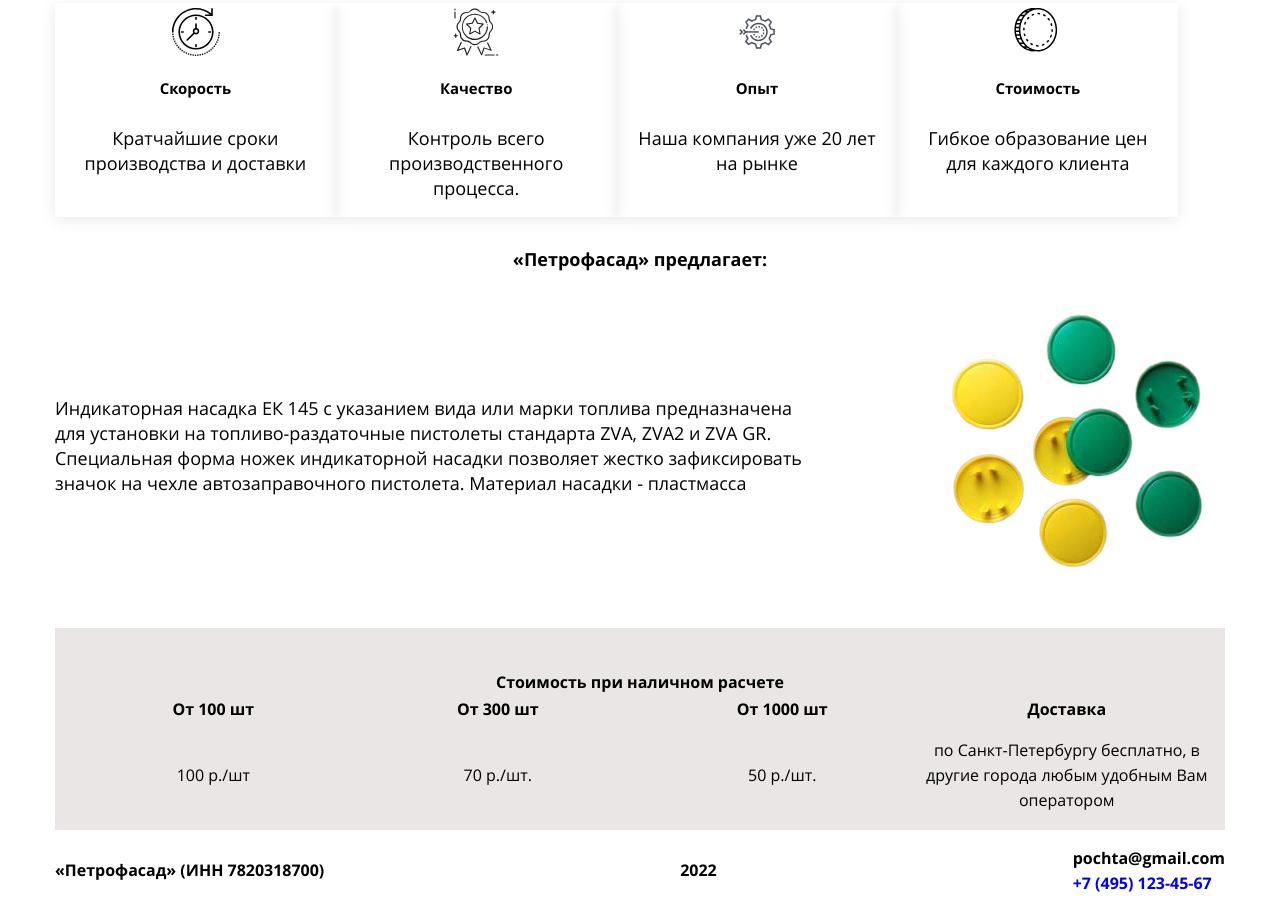
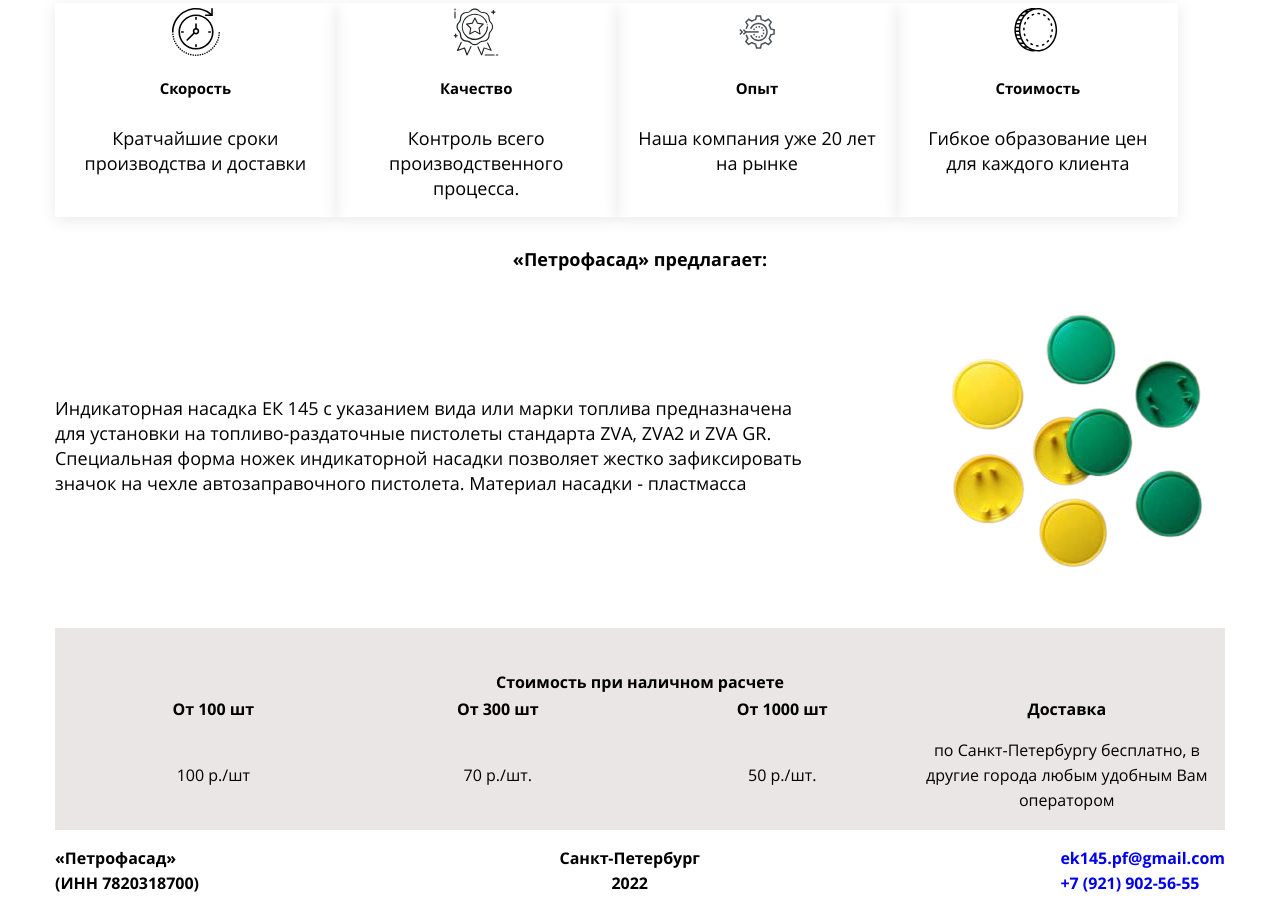
Before and after one commit to sealione1311/petrofasad, a website: page src/index.html in a window 1280 px wide. Shown: the part 1059-1971 px from the top of the page. Drawn offline with nearby package versions, Linux system fonts and the light colour scheme; files that its build step writes are made by us from their sources; files whose address does not match are found by name; a web font is replaced by a local one.

Commit message:
version-2

```diff
--- a/src/html/footer.html
+++ b/src/html/footer.html
@@ -1,15 +1,15 @@
 <footer class="footer container">
-  <div>
-    «Петрофасад»
-    (ИНН 7820318700)
+  <div class="footer-name">
+    <span>«Петрофасад»</span>
+    <span>(ИНН 7820318700)</span>
   </div>
-  <div>
-    2022
+  <div class="footer-year">
+    <span>Санкт-Петербург</span>
+    <span>2022</span>
   </div>
   <div class="contacts">
-    pochta@gmail.com
-    <a href="tel:+74951234567">+7 (495) 123-45-67</a>
-
+    <a href="mailto:ek145.pf@gmail.com">ek145.pf@gmail.com</a>
+    <a href="tel:+79219025655">+7 (921) 902-56-55</a>
   </div>
 
 </footer>
--- a/src/html/header.html
+++ b/src/html/header.html
@@ -12,14 +12,14 @@
         <a href="#">Главная</a>
       </li>
       <li class="site-navigation-item">
-        <a href="#">Производство</a>
+        <a href="#about-good">Производство</a>
       </li>
       <li class="site-navigation-item">
-        <a href="#">О нас</a>
+        <a href="#about">О нас</a>
       </li>
     </ul>
   </nav>
   <span>
-    <a href="tel:+74951234567">+7 (495) 123-45-67</a>
+    <a href="tel:+79219025655">+7 (921) 902-56-55</a>
   </span>
 </header>
--- a/src/index.html
+++ b/src/index.html
@@ -21,7 +21,7 @@
       </div>
     </section>
 
-    <section class="about ">
+    <section id="about" class="about">
       <p class="about-company">
         Российская производственная компания «Петрофасад» основана в 2002 году.
         Мы специализируемся на производстве упаковки и различных изделий из пластмассы.
@@ -47,7 +47,7 @@
         <h4 class="about-offer">«Петрофасад» предлагает:</h4>
       </div>
 
-      <div class="description">
+      <div id="about-good" class="description">
 
         <p class="description-text">
           Индикаторная насадка  ЕК 145 с указанием вида или марки топлива предназначена
--- a/src/scss/footer.scss
+++ b/src/scss/footer.scss
@@ -12,6 +12,17 @@
 
    }
 }
+.footer-name {
+  display: flex;
+  flex-direction: column;
+}
+
+
+.footer-year{
+  display: flex;
+  flex-direction: column;
+  align-items: center;
+}
 .contacts {
   display: flex;
   flex-direction: column;
```
Also changed, not shown: dist/css/style.css, dist/css/style.min.css, dist/index.html.
